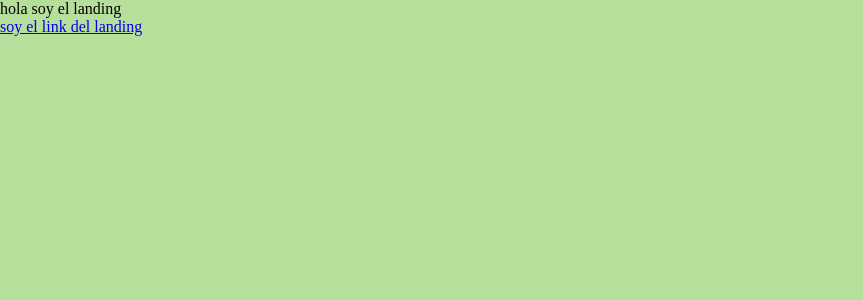
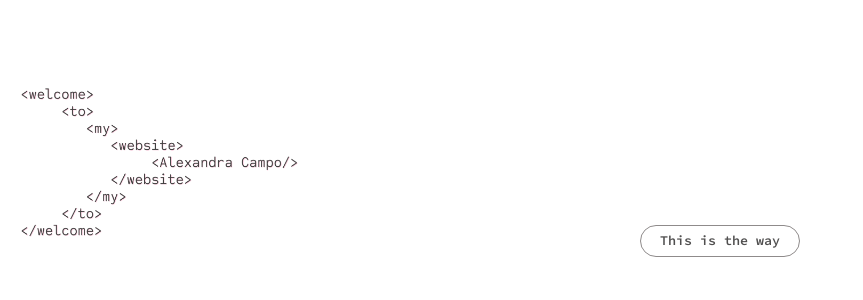
Before and after one commit to alexandracampo/alexandra-campo, a React (Create React App) app: page /principal in a window 1280 px wide. Shown: the top 300 px of the page, without its empty margins (0-863 px from the left). Built offline with nearby package versions, Linux system fonts and the light colour scheme.

Commit message:
add landing styles

```diff
--- a/public/index.html
+++ b/public/index.html
@@ -6,6 +6,8 @@
   <link rel="icon" href="%PUBLIC_URL%/favicon.ico" />
   <meta name="viewport" content="width=device-width, initial-scale=1" />
   <link href="https://fonts.googleapis.com/css2?family=Roboto:wght@300;500;700&display=swap" rel="stylesheet">
+  <link href="https://fonts.googleapis.com/css2?family=Source+Code+Pro:wght@300;400;500;600;800&display=swap"
+    rel="stylesheet">
 </head>
 
 <body>
--- a/src/components/Introduction.jsx
+++ b/src/components/Introduction.jsx
@@ -11,10 +11,10 @@ function Introduction() {
             <h2 className="title-opacity">About me</h2>
             <div className="text">
                 <p className="text__box1">
-                    ¡Hi! Me llamo Alexandra, vivo en Mallorca y me acabo de graduar en un increíble bootcamp de desarrollo web. Mi trayectoria profesional ha transcurrido principalmente en el ámbito administrativo, me gradué en Administración de Empresas pero dos motivos me llevaron a dar el salto al mundo tecnológico: Mi trabajo no me llenaba lo suficiente y siempre tuve especial interés por la programación.
+                    ¡Hi! Me llamo Alexandra, vivo en Mallorca y me acabo de graduar en un increíble bootcamp de desarrollo web. Mi trayectoria profesional ha transcurrido principalmente en el ámbito administrativo, me gradué en Administración de Empresas y fué ahí, trabajando en mi TFG, donde descubrí que tenía que desviar mi camino hacia el mundo de la programación.
                 </p>
                 <p className="text__box2">
-                    Me siento con absoluta capacidad de enfrentarme a cualquier reto técnico, me encanta programar y maquetar. Y más allá de la parte técnica, soy una persona comunicativa, responsable, organizada y adaptable a los cambios. De mis anteriores experiencias profesionales conservo especial habilidad en el trato directo con clientes y resolucion de incidencias.
+                    Me siento con absoluta capacidad de enfrentarme a cualquier reto técnico, me encanta programar y maquetar. Y más allá de la parte técnica, soy una persona comunicativa, responsable, organizada y adaptable a los cambios.
                 </p>
                 <p className="text__box3">
                     Te invito a navegar por mi web, a seguirme en mis redes sociales y a que contactes conmigo para cualquier consulta o sugerencia, welcome!
--- a/src/components/Landing.jsx
+++ b/src/components/Landing.jsx
@@ -1,5 +1,6 @@
 import '../styles/Landing.scss';
 import { Link } from 'react-router-dom'
+import welcomeImg from '../images/welcome2.png'
 
 function Landing() {
 
@@ -7,10 +8,11 @@ function Landing() {
     return (
         <div className="landing">
 
-            <section className="landing__name">
-                {'hola soy el landing'}
-            </section>
-            <Link to="/Principal">{'soy el link del landing'}</Link>
+            <img className="landing__img" src={welcomeImg} />
+            <button className="landing__button">
+                <Link to="/Principal">{'This is the way'}</Link>
+            </button>
+
         </div>
     );
 };
--- a/src/styles/App.scss
+++ b/src/styles/App.scss
@@ -13,6 +13,7 @@ $text-dark: #e2e4e5;
 
 // Fuentes:
 $font: "Roboto", sans-serif;
+$font2: "Source Code Pro", monospace;
 
 // Reset:
 * {
--- a/src/styles/Introduction.scss
+++ b/src/styles/Introduction.scss
@@ -8,9 +8,9 @@
   background-repeat: no-repeat;
 
   .title1 {
-    font-family: $font;
-    font-weight: 700;
-    font-size: 3rem;
+    font-family: $font2;
+    font-weight: 800;
+    font-size: 2.5rem;
     position: absolute;
     color: rgba(0, 0, 0, 0.8);
     top: 7rem;
@@ -19,7 +19,7 @@
   }
 
   .title-opacity {
-    font-family: $font;
+    font-family: $font2;
     font-size: 7rem;
     color: rgba(0, 0, 0, 0.1);
     text-align: center;
@@ -30,27 +30,28 @@
 
   .text {
     font-size: 1rem;
-    font-family: $font;
-    font-weight: 300;
+    font-family: $font2;
+    font-weight: 400;
     line-height: 1.4;
     text-align: justify;
     display: flex;
     flex-direction: column;
     align-items: center;
+    color: rgb(81, 81, 82);
 
     &__box1 {
       margin: 16rem 0 2.5rem 0;
-      width: 14rem;
+      width: 15rem;
     }
 
     &__box2 {
       margin: 0 0 2.5rem 0;
-      width: 14rem;
+      width: 15rem;
     }
 
     &__box3 {
       margin: 0 0 2.5rem 0;
-      width: 14rem;
+      width: 15rem;
     }
   }
 }
--- a/src/styles/Landing.scss
+++ b/src/styles/Landing.scss
@@ -2,5 +2,39 @@
 
 .landing {
   height: 100vh;
-  background-color: rgb(183, 223, 156);
+  background-color: rgb(255, 255, 255);
+
+  &__img {
+    width: 18rem;
+    margin-top: 10vh;
+    margin-left: 1rem;
+    margin-right: 1rem;
+  }
+
+  &__button {
+    background-color: white;
+    border: 1px solid rgb(143, 139, 139);
+    border-radius: 50px;
+    height: 2rem;
+    width: 10rem;
+    font-weight: 600;
+    margin-top: 8rem;
+    margin-left: 25%;
+    cursor: pointer;
+    color: rgb(66, 66, 66);
+    font-family: $font2;
+
+    &:hover {
+      box-shadow: inset 0 0 0 1px rgba(0, 0, 0, 0.1);
+      text-decoration: none;
+      transition: all ease 0.5s;
+      box-shadow: 3px 3px #dac5cd;
+    }
+
+    :link,
+    :visited {
+      text-decoration: none;
+      color: rgb(80, 79, 79);
+    }
+  }
 }
--- a/src/styles/Projects.scss
+++ b/src/styles/Projects.scss
@@ -1,12 +1,12 @@
 @import "App.scss";
 
 .projects {
-  height: 100vh;
+  //height: 100vh;
 
   &__title {
-    font-family: $font;
+    font-family: $font2;
     font-weight: 700;
-    font-size: 3rem;
+    font-size: 2.5rem;
     position: absolute;
     color: rgba(0, 0, 0, 0.8);
     top: 75rem;
@@ -19,6 +19,7 @@
     grid-template-columns: repeat(auto-fit, minmax(200px, 1fr));
     gap: 2rem;
     justify-items: center;
+    margin-bottom: 5rem;
 
     &--card {
       background-color: $pink-soft;
```
Also changed, not shown: src/images/welcome.png (added), src/images/welcome2.png (added).
